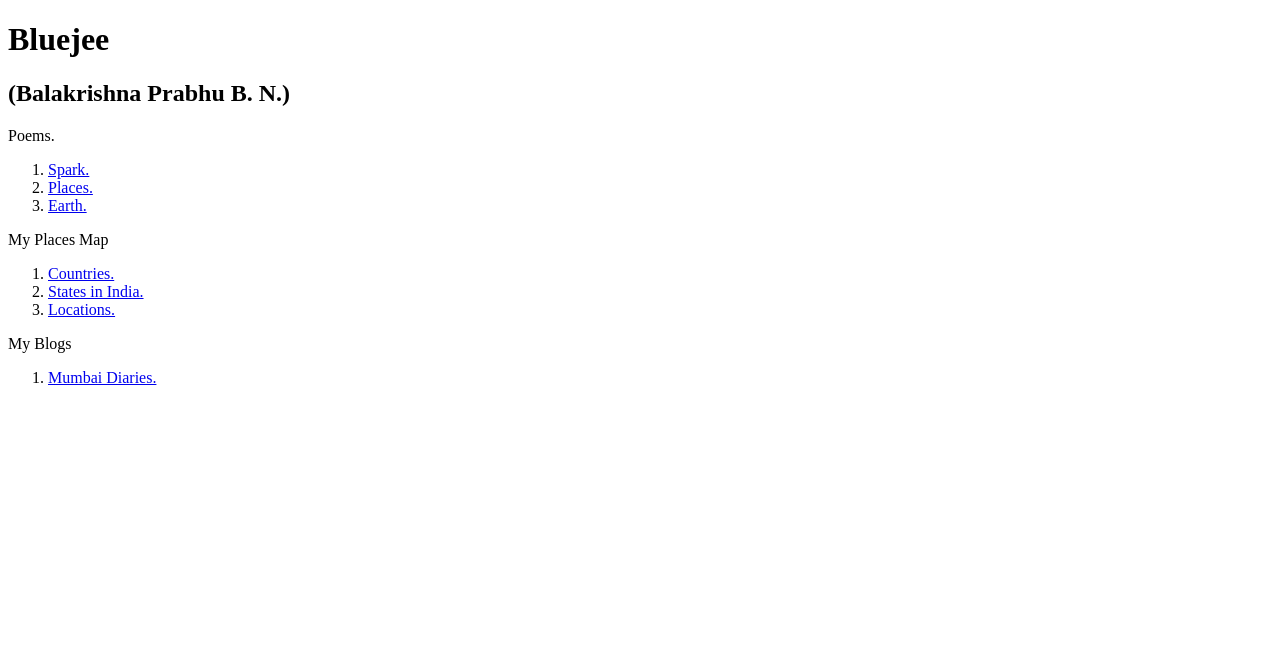
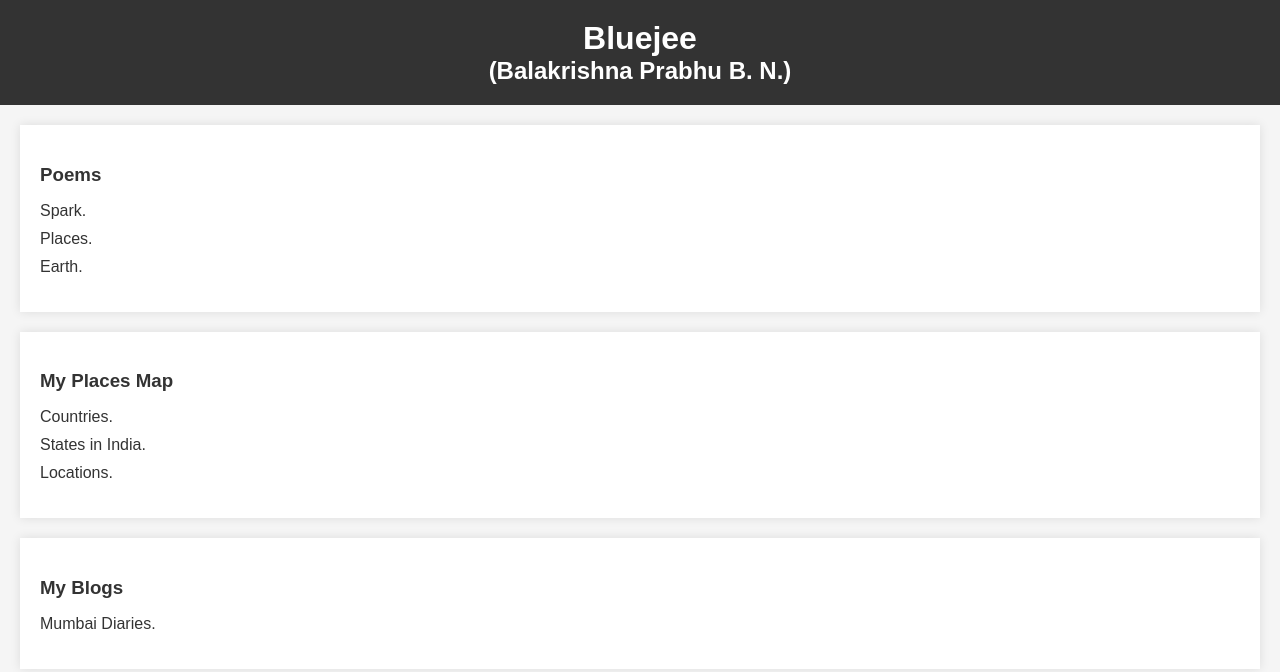
Before and after one commit to Bluejee/Bluejee_Website, a plain HTML site: page index.html in a window 1280 px wide. Drawn offline with Linux system fonts and the light colour scheme.

Commit message:
Refactored and reformated the layout and styling of the website.

```diff
--- /dev/null
+++ b/Blogs/Mumbai_Diaries/styles.css
@@ -0,0 +1,64 @@
+body {
+    font-family: Arial, sans-serif;
+    margin: 0;
+    padding: 0;
+    background-color: #F5F5F5;
+  }
+
+  header {
+    background-color: #333;
+    color: white;
+    padding: 20px;
+    text-align: center;
+  }
+
+  header h1, header h2 {
+    margin: 0;
+  }
+
+  section {
+    margin: 20px;
+    background-color: white;
+    padding: 20px;
+    box-shadow: 0 0 10px rgba(0,0,0,0.1);
+  }
+
+  h3 {
+    margin-bottom: 10px;
+    color: #333;
+  }
+
+  ol {
+    list-style: none;
+    padding-left: 0;
+  }
+
+  li {
+    margin-bottom: 10px;
+  }
+
+  a {
+    text-decoration: none;
+    color: #333;
+  }
+
+  a:hover {
+    color: #00bfff;
+  }
+
+  /* Media Queries */
+
+  @media only screen and (max-width: 767px) {
+    header h1 {
+      font-size: 22px;
+    }
+
+    header h2 {
+      font-size: 18px;
+    }
+
+    section {
+      margin: 10px;
+      padding: 10px;
+    }
+  }
--- /dev/null
+++ b/Poems/poems.css
@@ -0,0 +1,22 @@
+body {
+    background-color: #F0F0F0;
+    font-family: Arial, sans-serif;
+  }
+
+  .container {
+    width: 80%;
+    margin: 0 auto;
+    text-align: center;
+  }
+
+  h1 {
+    font-size: 36px;
+    margin-top: 50px;
+  }
+
+  .poem {
+    font-size: 18px;
+    margin-top: 50px;
+    text-align: left;
+    line-height: 1.5;
+  }
--- a/index.html
+++ b/index.html
@@ -1,32 +1,42 @@
 <!DOCTYPE html>
-
 <html lang="en">
 <head>
   <meta charset="utf-8">
   <meta name="viewport" content="width=device-width, initial-scale=1.0">
+  <link rel="stylesheet" type="text/css" href="./styles.css">
   <title>My Website</title>
 </head>
 <body>
+  <header>
     <h1>Bluejee</h1>
     <h2>(Balakrishna Prabhu B. N.)</h2>
+  </header>
 
-<p>Poems.</p>
+  <section>
+    <h3>Poems</h3>
     <ol>
       <li><a href="./Poems/Spark.html">Spark.</a></li>
       <li><a href="./Poems/Places.html">Places.</a></li>
       <li><a href="./Poems/Earth.html">Earth.</a></li>
     </ol>
+  </section>
 
-<p>My Places Map</p>
+  <section>
+    <h3>My Places Map</h3>
     <ol>
       <li><a href="./Maps/Countries">Countries.</a></li>
       <li><a href="./Maps/States_India">States in India.</a></li>
       <li><a href="./Maps/Locations">Locations.</a></li>
     </ol>
+  </section>
 
-<p>My Blogs</p>
+  <section>
+    <h3>My Blogs</h3>
     <ol>
       <li><a href="./Blogs/Mumbai_Diaries">Mumbai Diaries.</a></li>
     </ol>
+  </section>
+
+  <script src="./script.js"></script>
 </body>
 </html>
--- /dev/null
+++ b/styles.css
@@ -0,0 +1,64 @@
+body {
+    font-family: Arial, sans-serif;
+    margin: 0;
+    padding: 0;
+    background-color: #F5F5F5;
+  }
+
+  header {
+    background-color: #333;
+    color: white;
+    padding: 20px;
+    text-align: center;
+  }
+
+  header h1, header h2 {
+    margin: 0;
+  }
+
+  section {
+    margin: 20px;
+    background-color: white;
+    padding: 20px;
+    box-shadow: 0 0 10px rgba(0,0,0,0.1);
+  }
+
+  h3 {
+    margin-bottom: 10px;
+    color: #333;
+  }
+
+  ol {
+    list-style: none;
+    padding-left: 0;
+  }
+
+  li {
+    margin-bottom: 10px;
+  }
+
+  a {
+    text-decoration: none;
+    color: #333;
+  }
+
+  a:hover {
+    color: #00bfff;
+  }
+
+  /* Media Queries */
+
+  @media only screen and (max-width: 767px) {
+    header h1 {
+      font-size: 22px;
+    }
+
+    header h2 {
+      font-size: 18px;
+    }
+
+    section {
+      margin: 10px;
+      padding: 10px;
+    }
+  }
```
Also changed, not shown: Blogs/Mumbai_Diaries/index.html (+24 -6 lines), Poems/Earth.html (+7 -2 lines), Poems/Places.html (+7 -1 lines), Poems/Spark.html (+8 -1 lines), script.js (added). Lines whose indentation alone changed are shown as unchanged.
